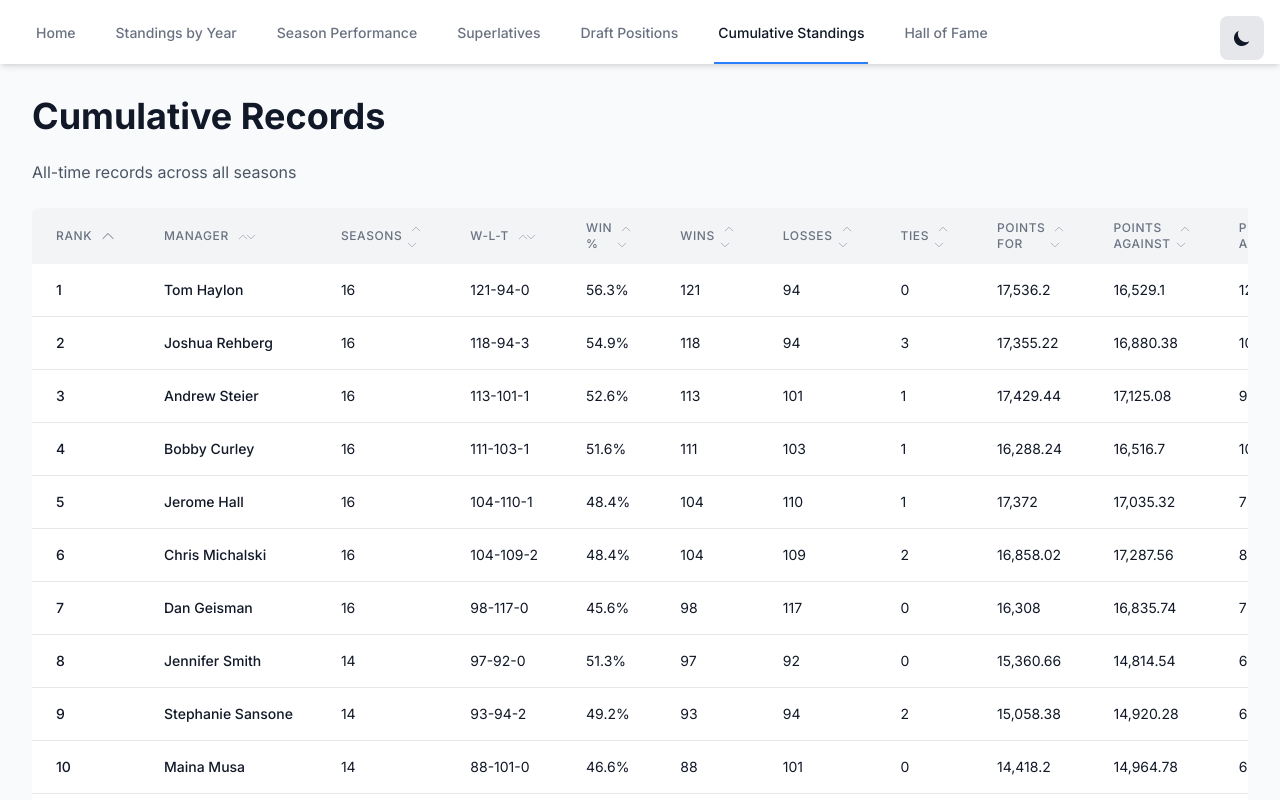
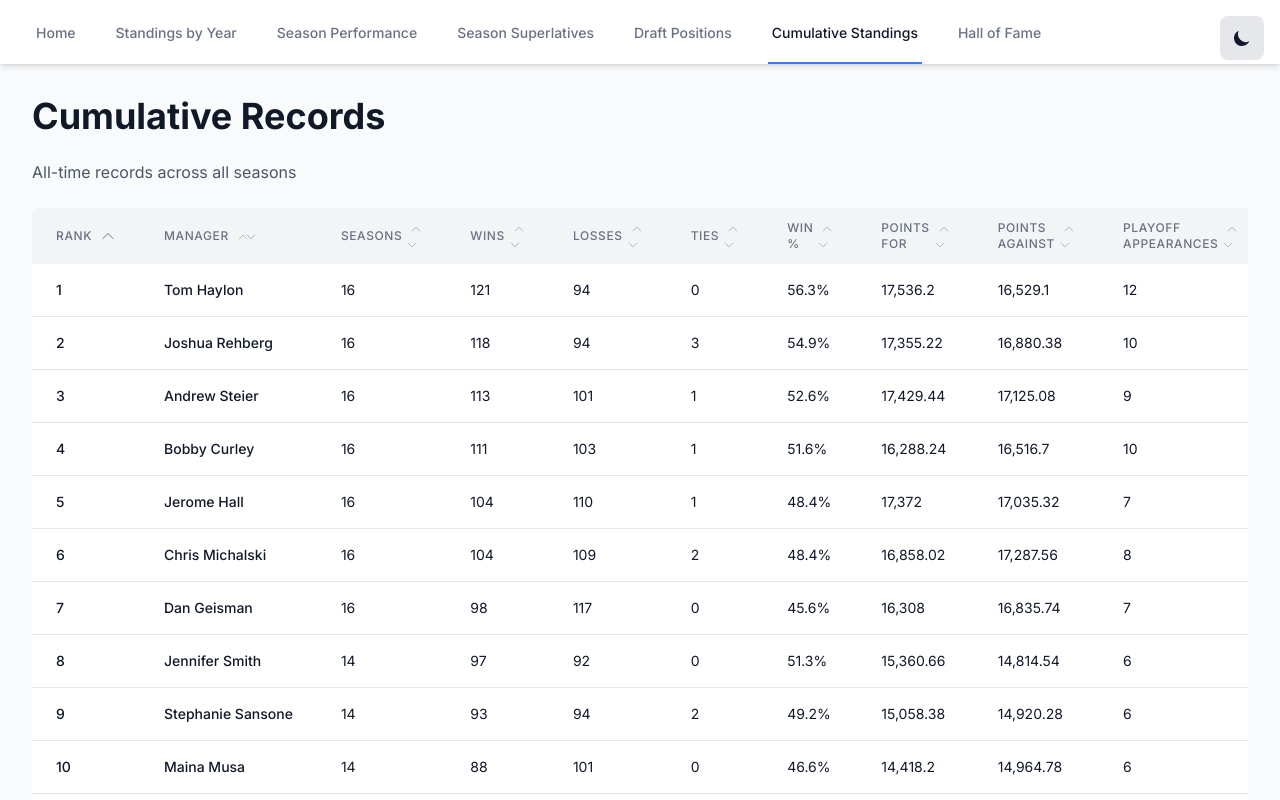
Before and after one commit to jhall9/fort-duncan-fantasy-stats, a Next.js app: page /cumulative-standings in a window 1280 px wide. Shown: the top 800 px of the page. Built offline with nearby package versions, Linux system fonts and the light colour scheme.

Commit message:
remove WLT columns since we have all 3 individually

```diff
--- a/app/cumulative-standings/cumulative-standings-client.tsx
+++ b/app/cumulative-standings/cumulative-standings-client.tsx
@@ -34,16 +34,6 @@ export default function CumulativeStandingsClient({ records }: CumulativeStandin
       header: 'Seasons'
     },
     {
-      key: 'wlt',
-      header: 'W-L-T',
-      accessor: (row) => row.wlt
-    },
-    {
-      key: 'winPct',
-      header: 'Win %',
-      render: (value) => `${(value * 100).toFixed(1)}%`
-    },
-    {
       key: 'wins',
       header: 'Wins'
     },
@@ -54,6 +44,11 @@ export default function CumulativeStandingsClient({ records }: CumulativeStandin
     {
       key: 'ties',
       header: 'Ties'
+    },
+    {
+      key: 'winPct',
+      header: 'Win %',
+      render: (value) => `${(value * 100).toFixed(1)}%`
     },
     {
       key: 'pointsFor',
--- a/app/standings/standings-client.tsx
+++ b/app/standings/standings-client.tsx
@@ -77,16 +77,6 @@ export default function StandingsClient({ yearlyStandings, years }: StandingsCli
       header: 'Manager'
     },
     {
-      key: 'wlt',
-      header: 'W-L-T',
-      accessor: (row) => row.wlt
-    },
-    {
-      key: 'winPct',
-      header: 'Win %',
-      render: (value) => `${(value * 100).toFixed(1)}%`
-    },
-    {
       key: 'wins',
       header: 'Wins'
     },
@@ -97,6 +87,11 @@ export default function StandingsClient({ yearlyStandings, years }: StandingsCli
     {
       key: 'ties',
       header: 'Ties'
+    },
+    {
+      key: 'winPct',
+      header: 'Win %',
+      render: (value) => `${(value * 100).toFixed(1)}%`
     },
     {
       key: 'pointsFor',
--- a/components/Navigation.tsx
+++ b/components/Navigation.tsx
@@ -10,7 +10,7 @@ export function Navigation() {
     { href: '/', label: 'Home' },
     { href: '/standings', label: 'Standings by Year' },
     { href: '/performance', label: 'Season Performance' },
-    { href: '/superlatives', label: 'Superlatives' },
+    { href: '/superlatives', label: 'Season Superlatives' },
     { href: '/draft', label: 'Draft Positions' },
     { href: '/cumulative-standings', label: 'Cumulative Standings' },
     { href: '/hall-of-fame', label: 'Hall of Fame' },
```
